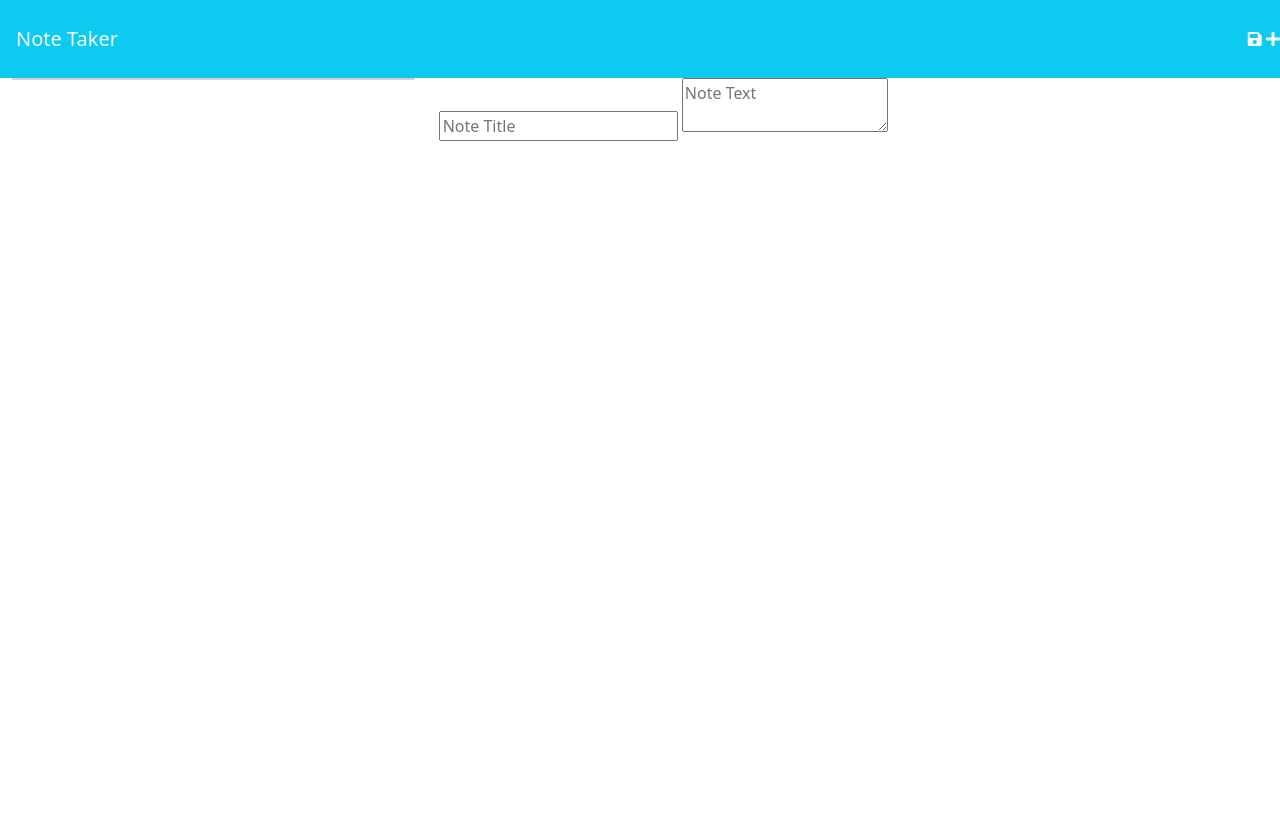
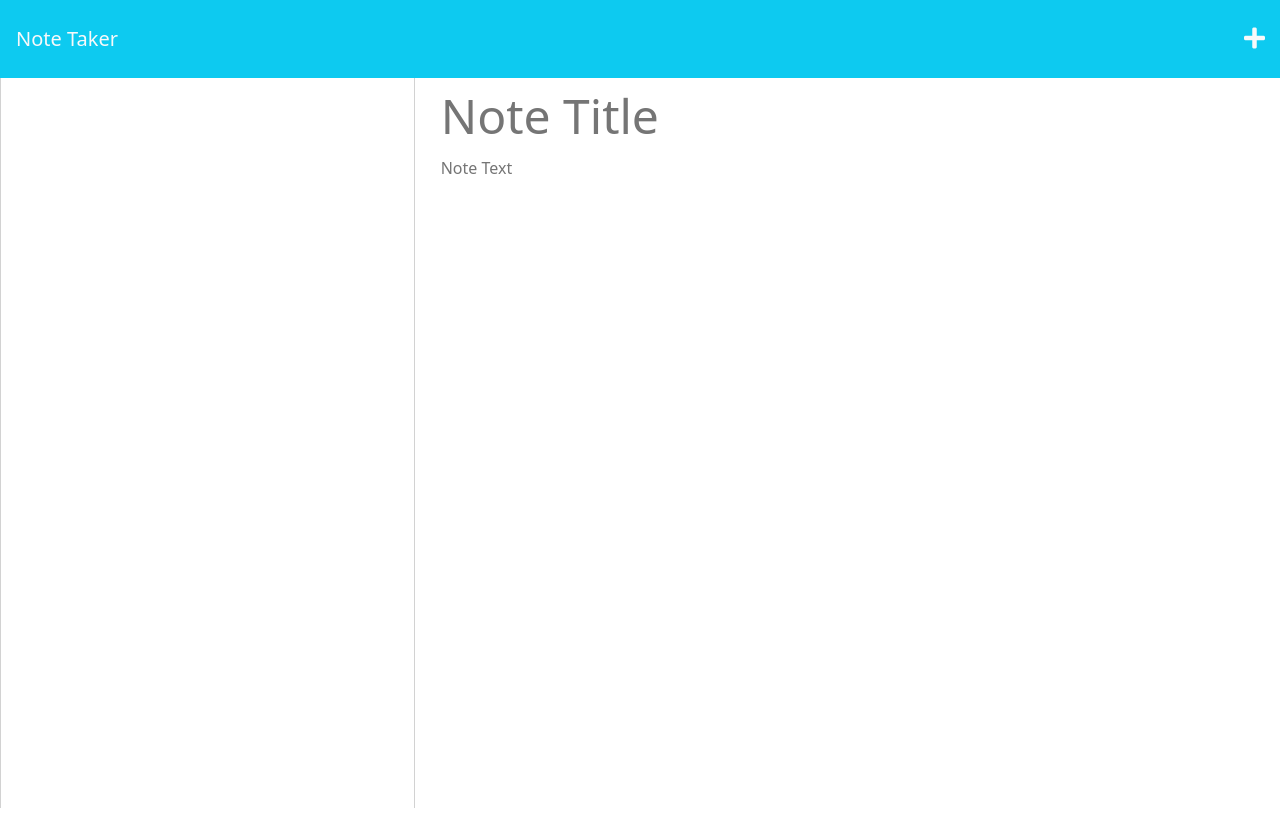
Before and after one commit to SoftDevRaj/Notes-Notes-MoreNotes, a website: page notes.html in a window 1280 px wide. Drawn offline with nearby package versions, Linux system fonts and the light colour scheme; no server answers; files whose address does not match are found by name.

Commit message:
edited the style.css location in the notes.html file to fix styling error

```diff
--- a/notes.html
+++ b/notes.html
@@ -12,7 +12,7 @@
       integrity="sha384-mzrmE5qonljUremFsqc01SB46JvROS7bZs3IO2EmfFsd15uHvIt+Y8vEf7N7fWAU"
       crossorigin="anonymous"
     />
-    <link rel="stylesheet" href="/assets/css/styles.css" />
+    <link rel="stylesheet" href="./Public/assets/css/styles.css" />
   </head>
 
   <body>
```
